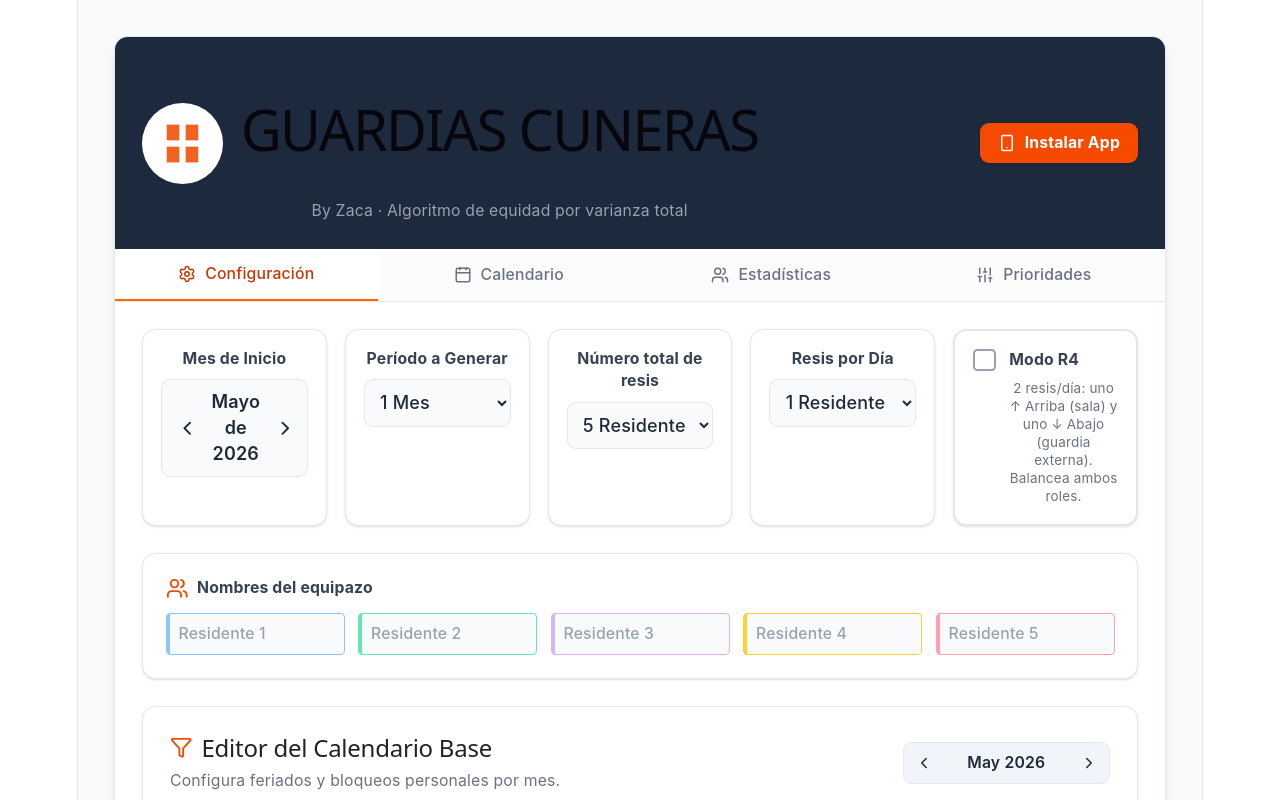
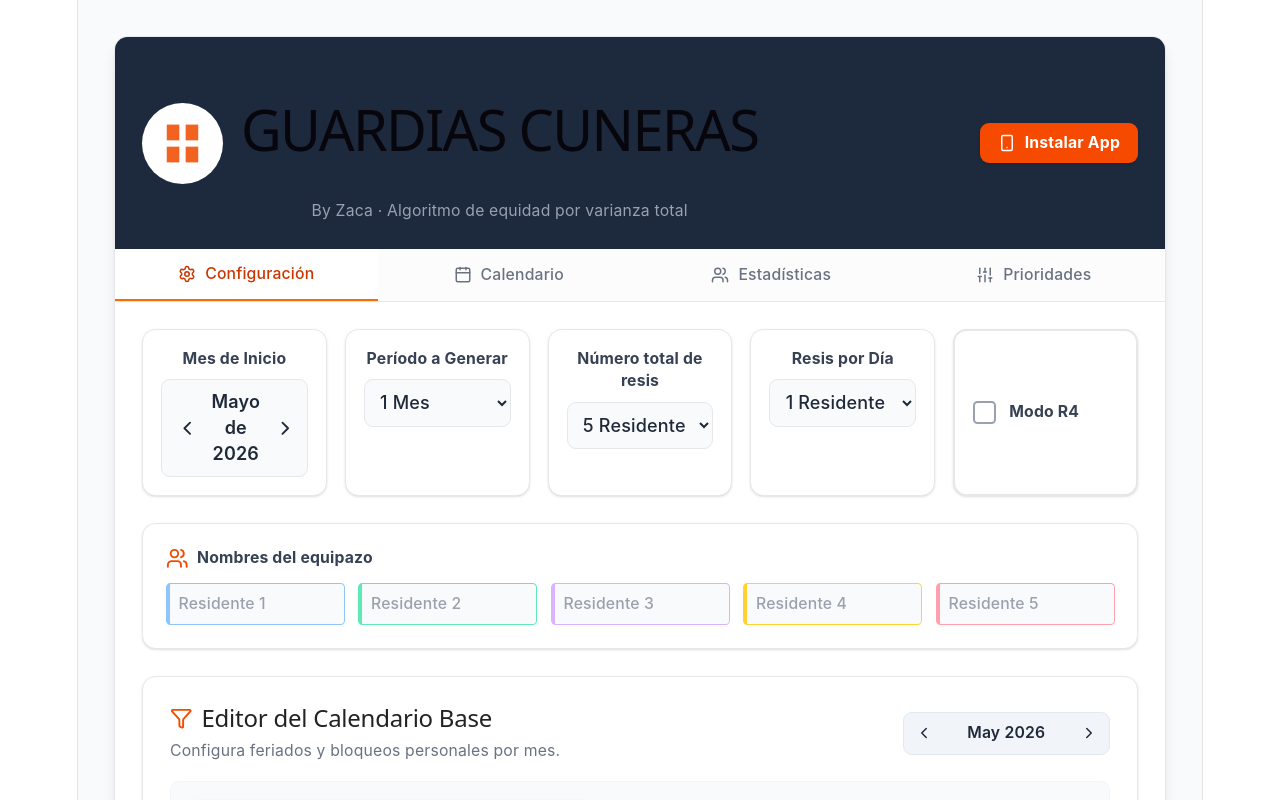
Before and after one commit to ezequielzacanino/guardias-cuneras, a React (Vite) app: page / in a window 1280 px wide. Shown: the top 800 px of the page. Built offline with nearby package versions, Linux system fonts and the light colour scheme.

Commit message:
corrección visual

```diff
--- a/src/App.jsx
+++ b/src/App.jsx
@@ -943,7 +943,6 @@ export default function App() {
                     </div>
                     <span className={`text-sm font-bold ${r4Mode ? 'text-sky-700' : 'text-gray-700'}`}>Modo R4</span>
                   </div>
-                  <p className="text-xs text-gray-500 pl-8">2 resis/día: uno ↑ Arriba (sala) y uno ↓ Abajo (guardia externa). Balancea ambos roles.</p>
                 </div>
               </div>
 
```
